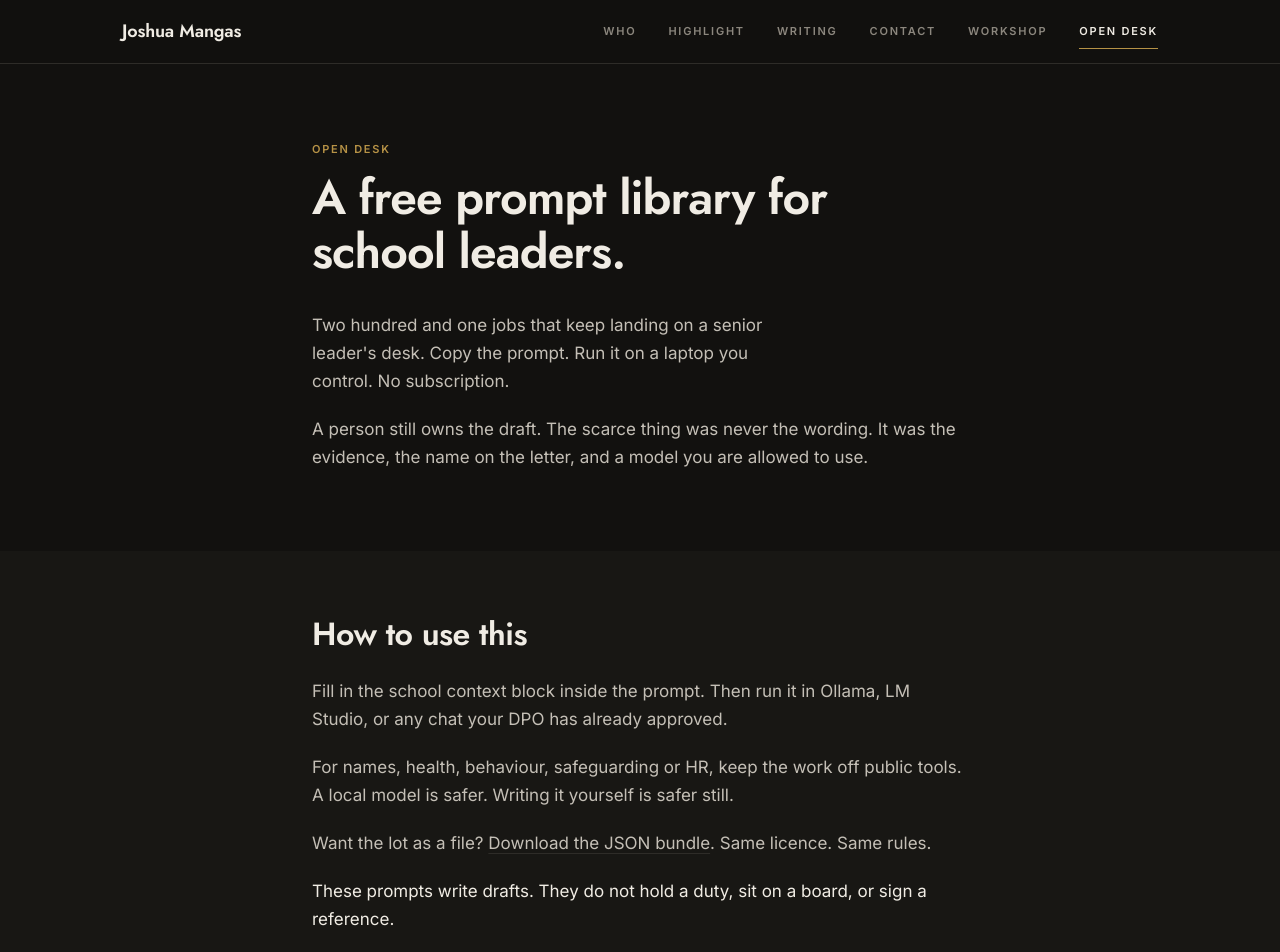
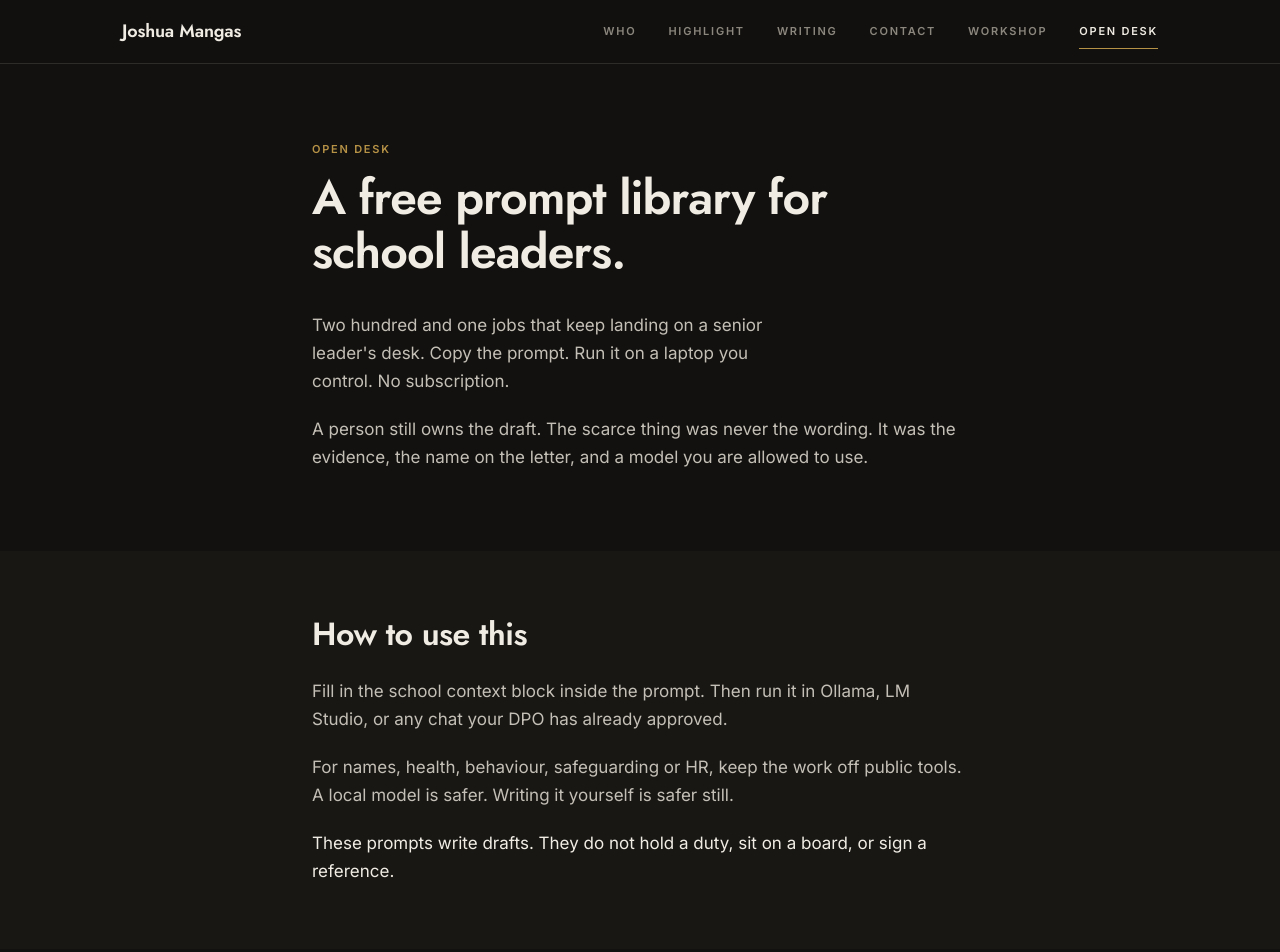
Before and after one commit to Vicariouso/joshuamangas-com, a Next.js app: page /open-desk in a window 1280 px wide. Shown: the top 952 px of the page. Built offline with nearby package versions, Linux system fonts and the light colour scheme.

Commit message:
Drop the JSON download link until a public bundle is on the branch

```diff
--- a/app/open-desk/page.tsx
+++ b/app/open-desk/page.tsx
@@ -39,7 +39,7 @@ export default function OpenDeskPage() {
             className="mt-8 max-w-[42ch] text-text-2"
             style={{ fontSize: "1.0625rem", lineHeight: 1.65 }}
           >
-            Two hundred and one jobs that keep landing on a senior leader&apos;s
+            Two hundred and one jobs that keep landing on a senior leader's
             desk. Copy the prompt. Run it on a laptop you control. No
             subscription.
           </p>
@@ -69,13 +69,6 @@ export default function OpenDeskPage() {
                 off public tools. A local model is safer. Writing it yourself is
                 safer still.
               </p>
-              <p>
-                Want the lot as a file?{" "}
-                <a href="/open-desk-prompts.json" className="link-quiet">
-                  Download the JSON bundle
-                </a>
-                . Same licence. Same rules.
-              </p>
               <p className="text-text">
                 These prompts write drafts. They do not hold a duty, sit on a
                 board, or sign a reference.
```
